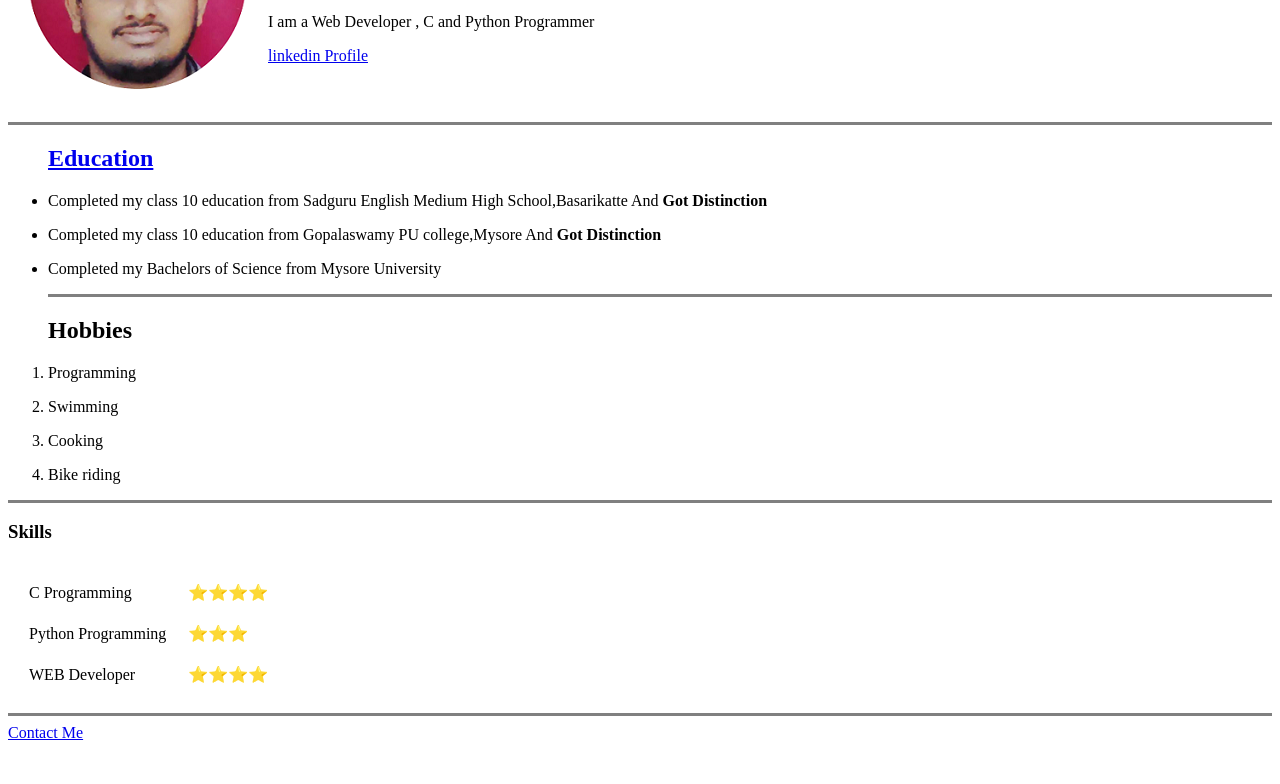
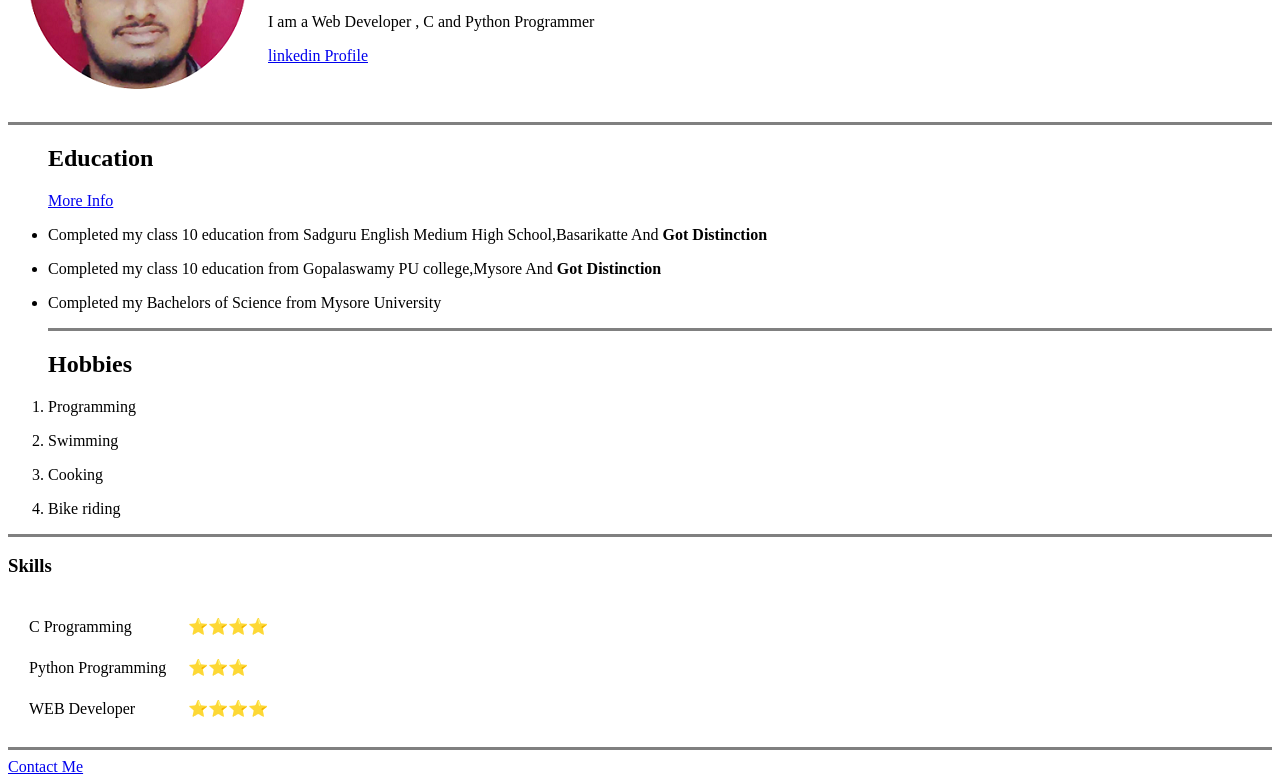
Before and after one commit to HruthvikB/My-Details, a plain HTML site: page index.html in a window 1280 px wide. Shown: the part 157-941 px from the top of the page. Before the commit the page ends 907 px from the top, so only its background shows below. Drawn offline with Linux system fonts and the light colour scheme.

Commit message:
Update index.html

```diff
--- a/index.html
+++ b/index.html
@@ -19,7 +19,8 @@
 
 <hr size="3" noshade>
 <ul>
-<h2><a href="Education.html">Education</h2></a>
+<h2>Education</h2>
+  <a href="Education.html">More Info</a>
 <p><li> Completed my class 10 education from Sadguru English Medium High School,Basarikatte And <strong> Got Distinction</strong> </li> </p>
 <p><li> Completed my class 10 education from Gopalaswamy PU college,Mysore And <strong>Got Distinction</strong></li></p>
 <p><li> Completed my Bachelors of Science from Mysore University</li></p>
```
